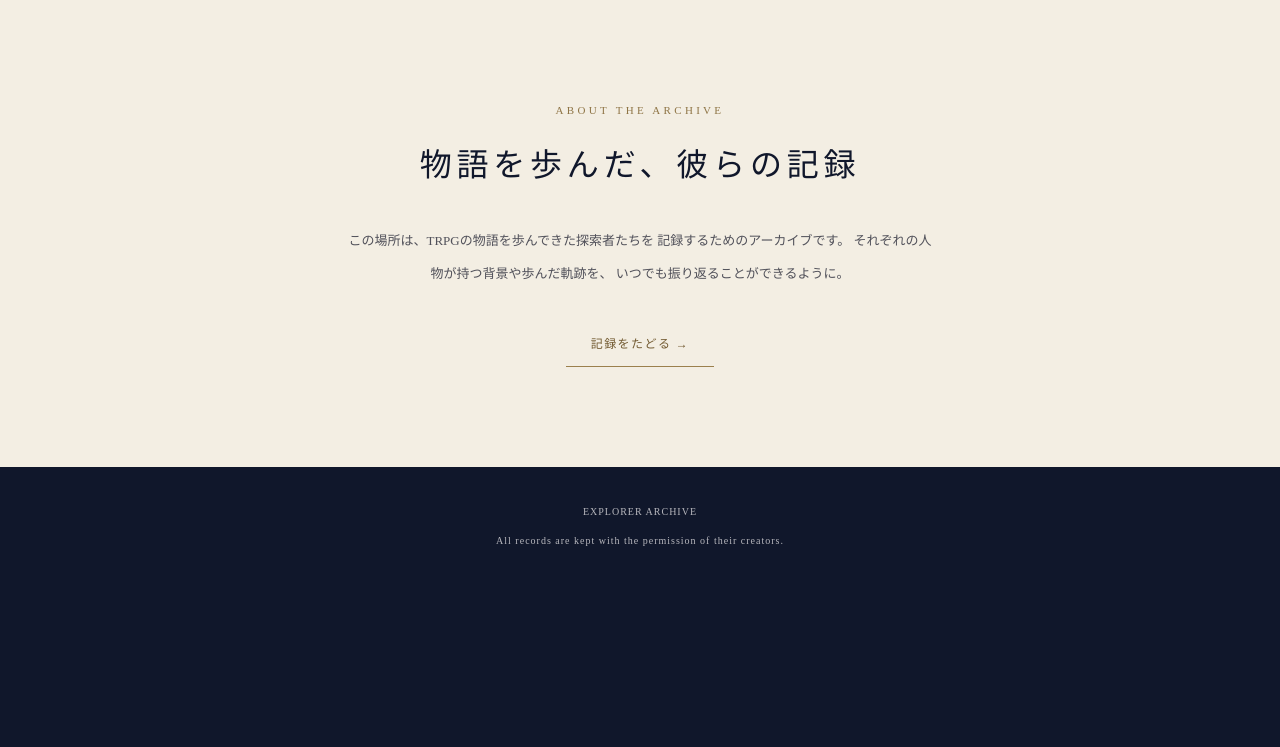
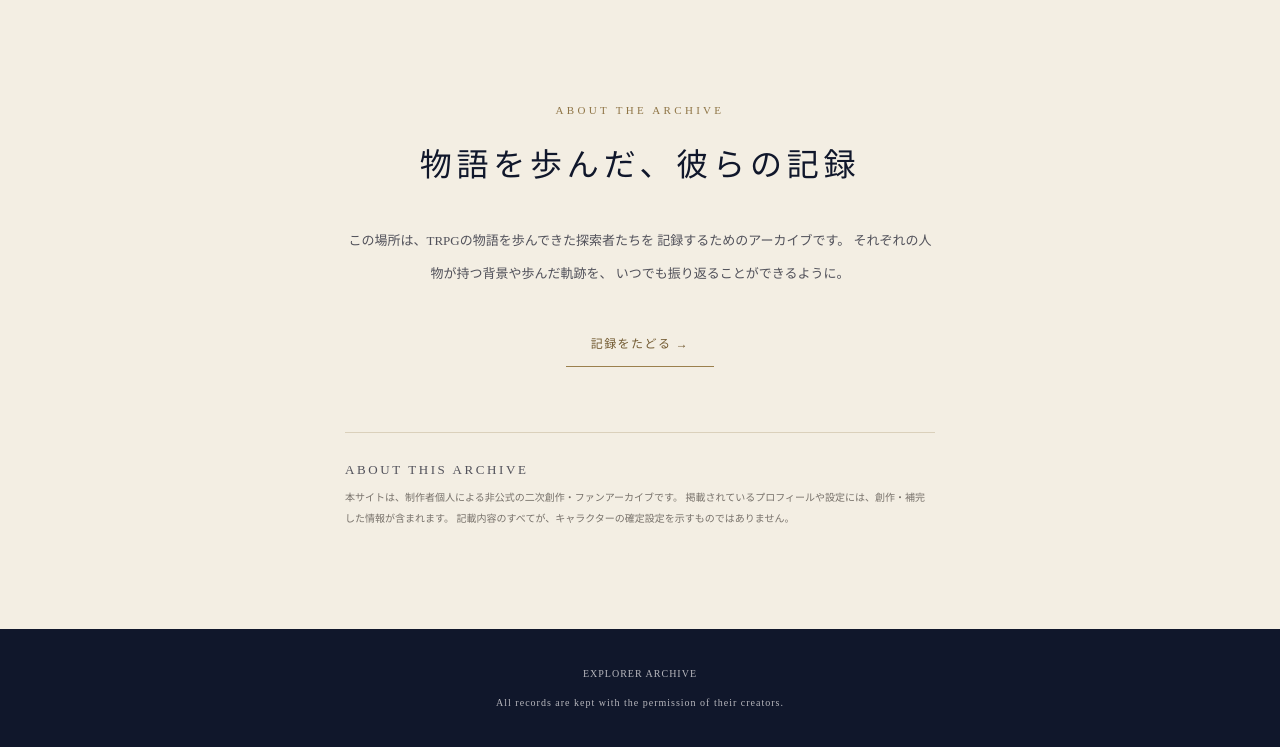
Before and after one commit to yukamenseki-916/-, a plain HTML site: page index.html in a window 1280 px wide. Shown: the part 800-1547 px from the top of the page. Before the commit the page ends 1385 px from the top, so only its background shows below. Drawn offline with Linux system fonts and the light colour scheme.

Commit message:
Add archive notice section to index.html

```diff
--- a/index.html
+++ b/index.html
@@ -351,6 +351,30 @@
       letter-spacing: 0.12em;
     }
 
+
+.archive-notice {
+  max-width: 590px;
+  margin: 65px auto 0;
+  padding-top: 20px;
+  border-top: 1px solid rgba(142, 116, 69, 0.25);
+  text-align: left;
+}
+
+.archive-notice-label {
+  margin: 0 0 10px;
+  color: #8e7445;
+  font-size: 9px;
+  letter-spacing: 0.2em;
+}
+
+.archive-notice p:not(.archive-notice-label) {
+  margin: 0;
+  color: #77716a;
+  font-size: 10px;
+  line-height: 2.1;
+}
+
+
     .site-footer {
       padding: 25px 6%;
       color: var(--muted);
@@ -480,6 +504,18 @@
       <a class="intro-link" href="explorers.html">
         記録をたどる →
       </a>
+
+
+<div class="archive-notice">
+  <p class="archive-notice-label">ABOUT THIS ARCHIVE</p>
+  <p>
+    本サイトは、制作者個人による非公式の二次創作・ファンアーカイブです。
+    掲載されているプロフィールや設定には、創作・補完した情報が含まれます。
+    記載内容のすべてが、キャラクターの確定設定を示すものではありません。
+  </p>
+</div>
+
+
     </section>
   </main>
 
```
